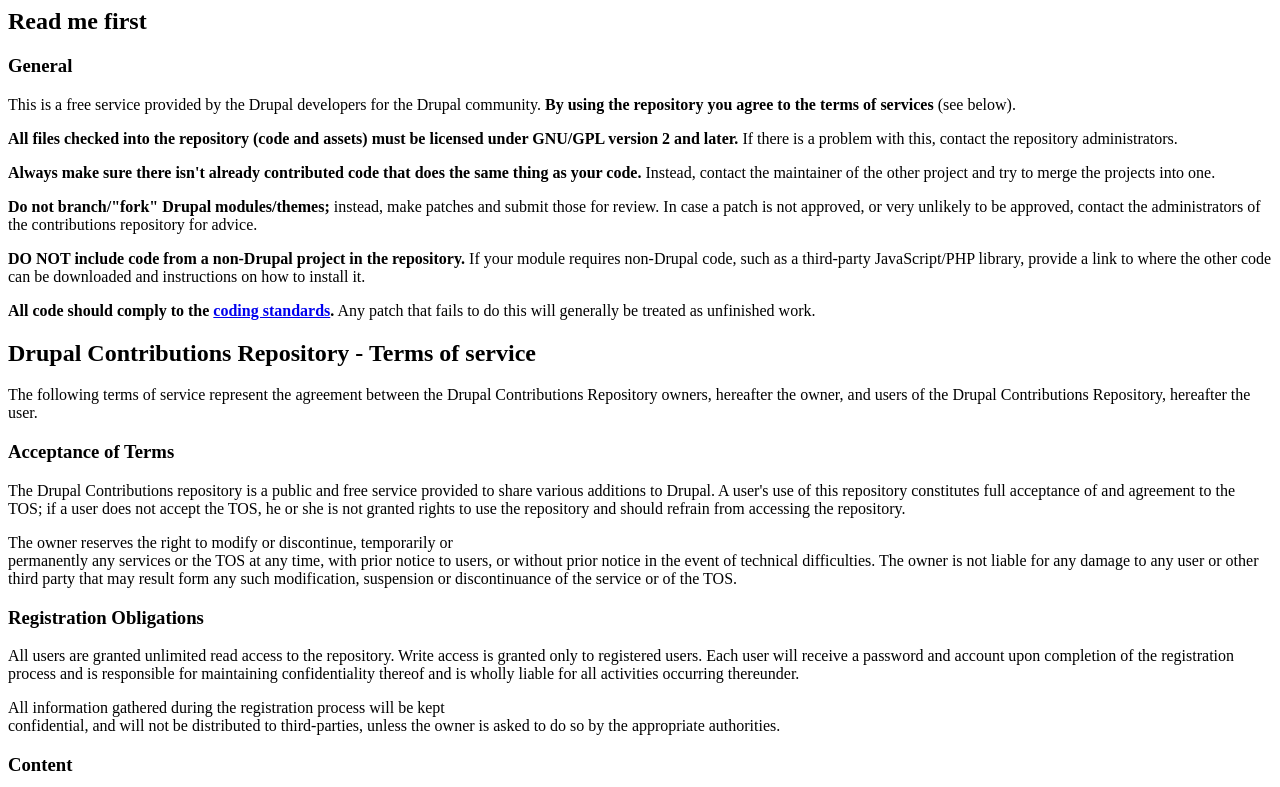
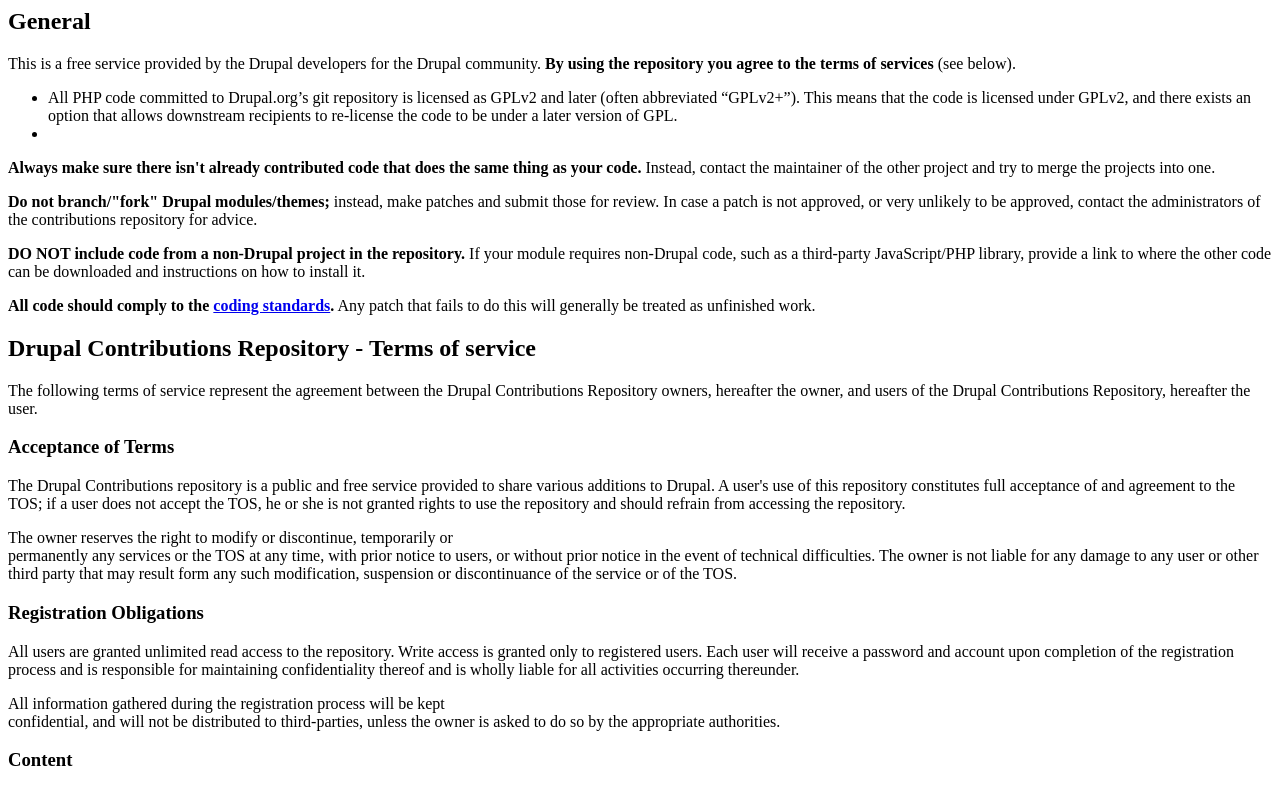
Before and after one commit to drupal-lwg/drupal-lwg.github.io, a plain HTML site: page git-repository-usage-policy.htm in a window 1280 px wide. Shown: the top 787 px of the page. Drawn offline with Linux system fonts and the light colour scheme.

Commit message:
replaced code and asset statement with statement that only PHP is required to be licensed as GPLv2

```diff
--- a/git-repository-usage-policy.htm
+++ b/git-repository-usage-policy.htm
@@ -3,10 +3,11 @@
 
 <!-- body from https://www.drupal.org/git-repository-usage-policy -->
 
-<h2>Read me first</h2>
-<h3>General</h3>
+<h2>General</h2>
 <p>This is a free service provided by the Drupal developers for the Drupal community. <strong>By using the repository you agree to the terms of services</strong> (see below).</p>
-<p><strong>All files checked into the repository (code and assets) must be licensed under GNU/GPL version 2 and later.</strong> If there is a problem with this, contact the repository administrators.</p>
+<ul>
+  <li>All PHP code committed to Drupal.org’s git repository is licensed as GPLv2 and later (often abbreviated “GPLv2+”). This means that the code is licensed under GPLv2, and there exists an option that allows downstream recipients to re-license the code to be under a later version of GPL.<li>
+</ul>
 <p><strong>Always make sure there isn't already contributed code that does the same thing as your code.</strong> Instead, contact the maintainer of the other project and try to merge the projects into one.</p>
 <p><strong>Do not branch/"fork" Drupal modules/themes;</strong> instead, make patches and submit those for review. In case a patch is not approved, or very unlikely to be approved, contact the administrators of the contributions repository for advice.</p>
 <p><strong>DO NOT include code from a non-Drupal project in the repository.</strong> If your module requires non-Drupal code, such as a third-party JavaScript/PHP library, provide a link to where the other code can be downloaded and instructions on how to install it.</p>
```
